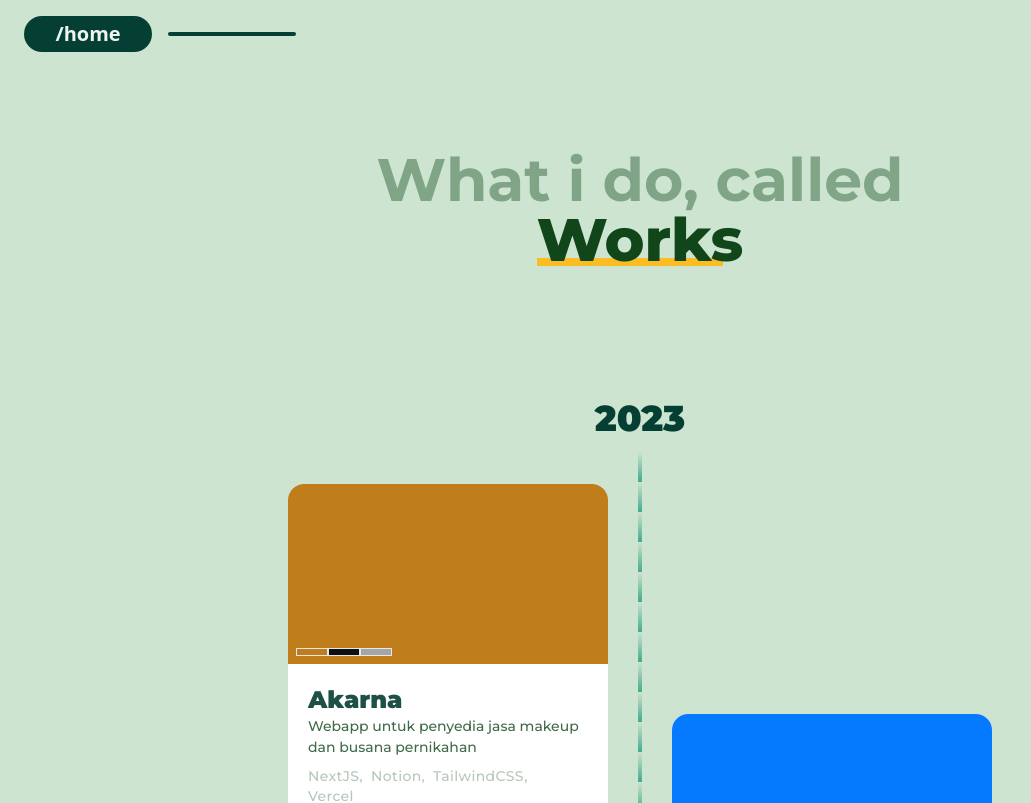
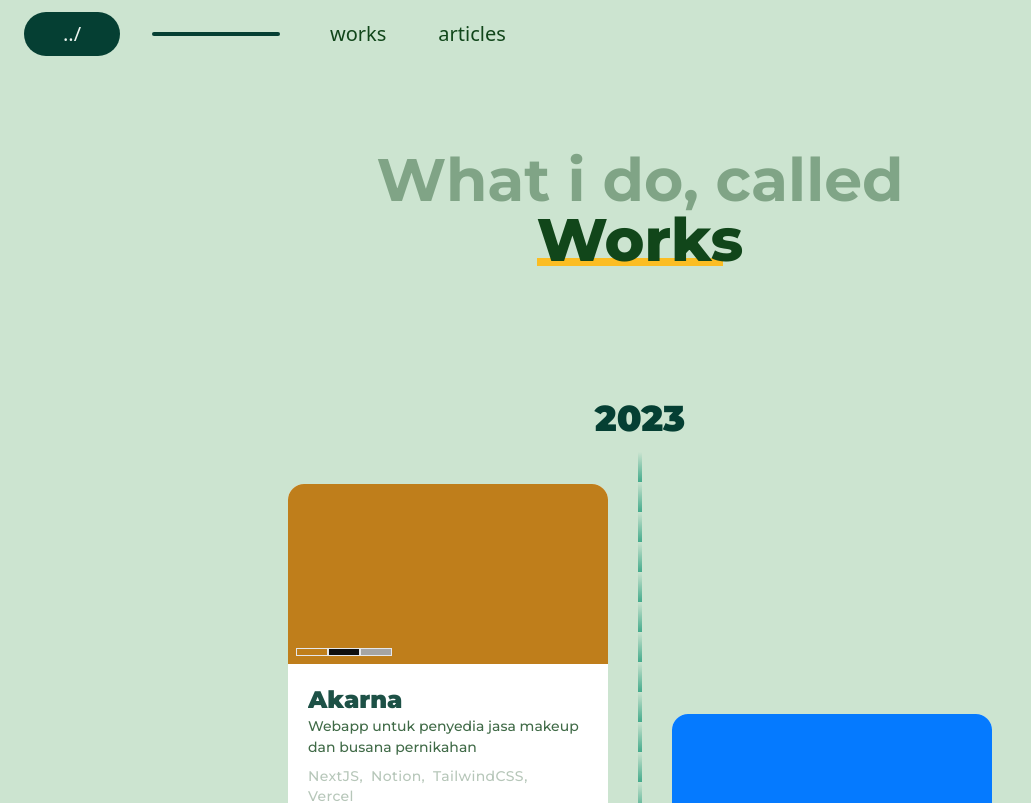
Before and after one commit to code7070/hi-jojo, a Next.js app: page / in a window 1280 px wide. Shown: the top 803 px of the page, without its empty margins (0-1031 px from the left). Built offline with nearby package versions, Linux system fonts and the light colour scheme.

Commit message:
header adjustment

```diff
--- a/src/components/header/index.js
+++ b/src/components/header/index.js
@@ -1,31 +1,51 @@
 import Link from "next/link";
 import { useRouter } from "next/router";
 
+const pages = [
+  { name: "works", href: "/works" },
+  { name: "articles", href: "/articles" },
+];
+
 export default function Header() {
-  const { pathname: path } = useRouter();
+  const { pathname: path, asPath } = useRouter();
 
   const atHome = path === "/";
+
+  const linkClass =
+    "rounded-3xl p-2 transition-all duration-200 font-medium text-lg md:text-xl text-center leading-none";
+
+  const pageLinks = (href) => {
+    let classes = `${linkClass} py-2 px-4 border-2 border-transparent hover:bg-secondary`;
+    if (href === asPath)
+      classes = `${classes} bg-accent text-white hover:bg-accent`;
+    return classes;
+  };
 
   return (
     <header className="fixed left-0 top-0 right-0 bg-base-100 max-h-[68px] z-50">
       <div className="content-wrapper py-4 ">
-        <div className="container flex items-center justify-start h-9">
+        <div className="container flex items-center justify-start h-9 gap-4">
           <Link href="/">
             <div
-              className={`rounded-3xl p-2 transition-all duration-200 bg-primary font-bold text-xl text-secondary text-center leading-none ${
-                atHome ? "w-20" : "w-32"
+              className={`bg-primary text-secondary ${linkClass} ${
+                atHome ? "w-16" : "w-24"
               }`}
             >
               <div style={{ verticalAlign: "middle" }}>
-                {atHome ? "/jojo" : "/home"}
+                {atHome ? "/" : "../"}
               </div>
             </div>
           </Link>
           <div
             className={`${
-              atHome ? "w-40" : "w-32"
-            } bg-primary h-1 mx-4 rounded-2xl`}
+              atHome ? "w-48" : "w-32"
+            } transition-all duration-200 bg-primary h-1 mx-4 rounded-2xl hidden sm:block`}
           />
+          {pages.map(({ href, name }) => (
+            <Link href={href} key={href} className={pageLinks(href)}>
+              {name}
+            </Link>
+          ))}
         </div>
       </div>
     </header>
```
